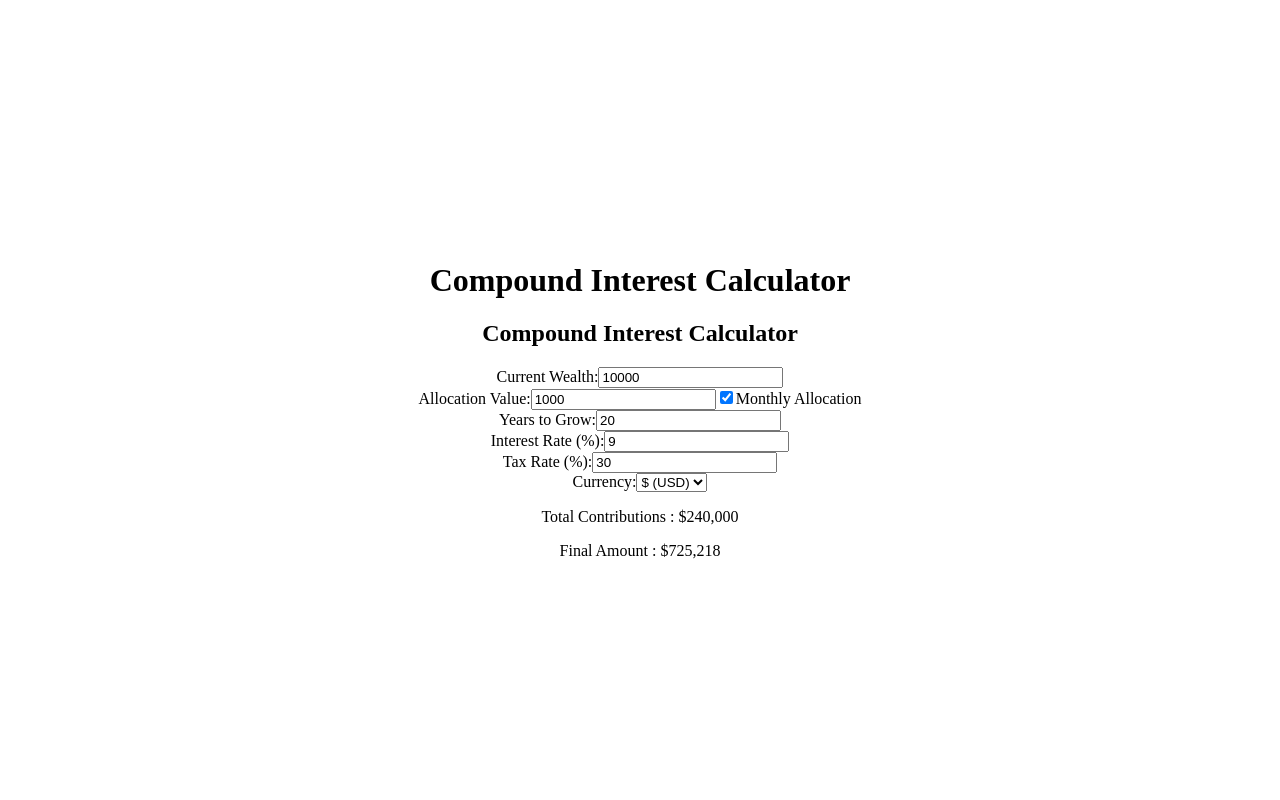
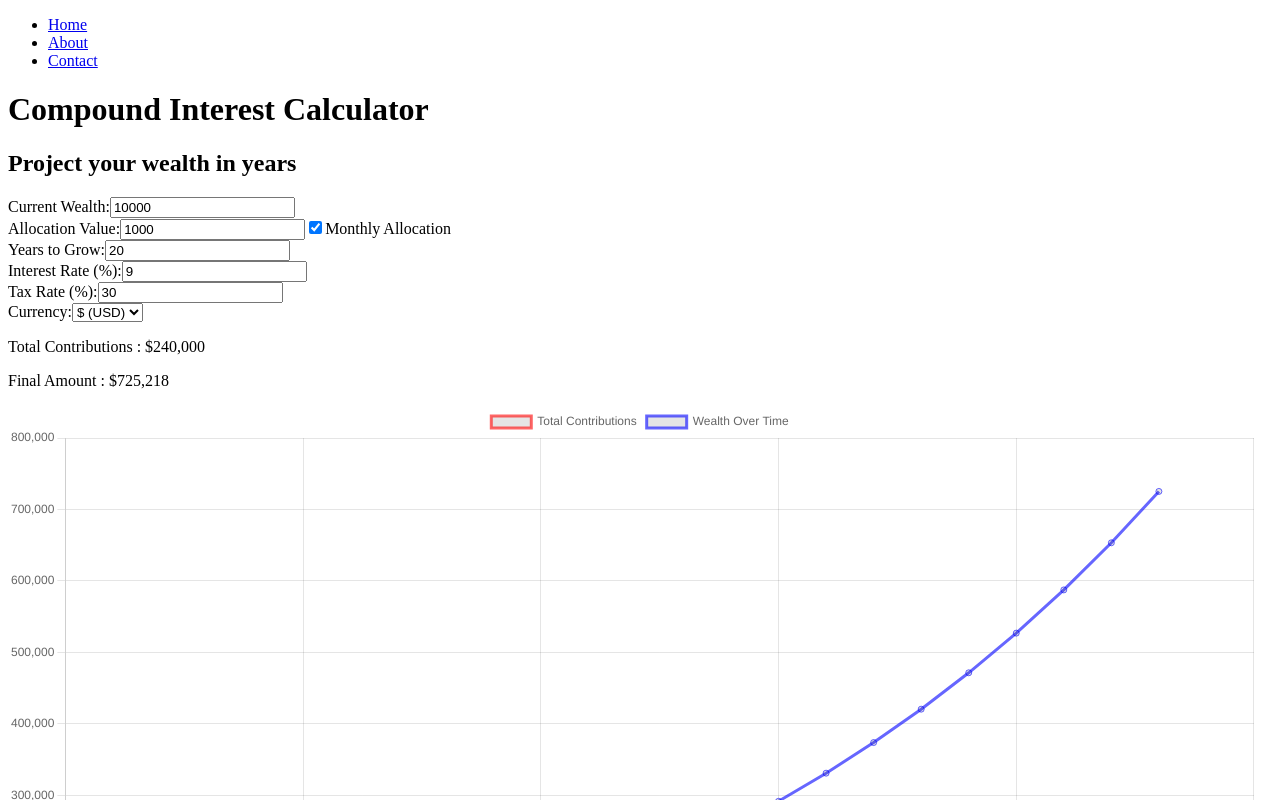
Before and after one commit to marionlouis1/interest-calculator, a Next.js app: page / in a window 1280 px wide. Shown: the top 800 px of the page. Built offline with nearby package versions, Linux system fonts and the light colour scheme.

Commit message:
functionning chart

```diff
--- a/components/calculator/calculator.js
+++ b/components/calculator/calculator.js
@@ -1,84 +1,160 @@
-import { useState } from 'react';
+import { useState, useEffect } from 'react';
+import WealthChart from './wealthChart'; // Assuming you have a WealthChart component
 
-const Calculator = () => {
-  const [currentWealth, setCurrentWealth] = useState(10000); // Initial current wealth
-  const [allocation, setAllocation] = useState(1000); // Initial allocation value
-  const [isMonthly, setIsMonthly] = useState(true); // Allocation frequency
-  const [yearsToGrow, setYearsToGrow] = useState(20); // Initial number of years
-  const [interestRate, setInterestRate] = useState(9); // Initial interest rate (as a percentage)
-  const [taxRate, setTaxRate] = useState(30); // Initial tax rate (as a percentage)
-  const [currency, setCurrency] = useState("$"); // Default currency
+function Calculator() {
+  const [currentWealth, setCurrentWealth] = useState(10000);
+  const [allocation, setAllocation] = useState(1000);
+  const [isMonthly, setIsMonthly] = useState(true);
+  const [yearsToGrow, setYearsToGrow] = useState(20);
+  const [interestRate, setInterestRate] = useState(9);
+  const [taxRate, setTaxRate] = useState(30);
+  const [currency, setCurrency] = useState("$");
+  const [chartData, setChartData] = useState(null);
 
   const formatCurrency = (amount, userCurrency) => {
     let cur = "USD";
     switch (userCurrency) {
-    case "€":
+      case "€":
         cur = "EUR";
         break;
-    case "£":
+      case "£":
         cur = "GBP";
         break;
-    case "$":
+      case "$":
         cur = "USD";
         break;
-    default:
+      default:
         cur = "USD";
         break;
     }
 
     const options = {
       style: 'currency',
-      currency: cur, // This is the selected currency symbol
-      maximumFractionDigits: 0, // Minimum number of decimal places
+      currency: cur,
+      maximumFractionDigits: 0,
     };
 
-    return amount.toLocaleString(undefined,options);
+    return amount.toLocaleString('en-US', options);
   };
 
-  // Calculate the final amount
   const calculateFinalAmount = () => {
     const frequency = isMonthly ? 12 : 1;
-    const growthRate = 1 + (interestRate / 100);
-    const totalContributions = allocation * yearsToGrow* frequency;
+    const growthRate = 1 + interestRate / 100;
+    const totalContributions = allocation * yearsToGrow * frequency;
 
     let wealth = currentWealth;
-    for (let year = 0; year < yearsToGrow; year++) {
-      wealth += allocation*frequency;
+    let date = new Date();
+    for (let year = date.getFullYear(); year < date.getFullYear()+ yearsToGrow; year++) {
+      wealth += allocation * frequency;
       wealth *= growthRate;
     }
 
-    // Calculate tax at the end
     const taxAmount = (wealth - currentWealth - totalContributions) * (taxRate / 100);
 
-    return [formatCurrency(wealth, currency), formatCurrency(totalContributions, currency)];
+    const formattedTotalContributions = formatCurrency(totalContributions, currency);
+    const formattedFinalAmount = formatCurrency(wealth, currency);
+
+    return [formattedFinalAmount, formattedTotalContributions];
   };
 
+
+
+  const calculateWealthOverTime = () => {
+    const frequency = isMonthly ? 12 : 1;
+    const growthRate = 1 + interestRate / 100;
+    const totalContributions = allocation * yearsToGrow * frequency;
+    const labels = [];
+    const contributionsData = [];
+    const wealthData = [];
+
+    let wealth = currentWealth;
+    let date = new Date();
+    for (let year = date.getFullYear(); year <= yearsToGrow+ date.getFullYear(); year++) {
+      let i=0;
+      labels.push(year);
+      contributionsData.push(currentWealth + (year-date.getFullYear())*allocation*frequency);
+      wealthData.push(wealth);
+      wealth += allocation * frequency;
+      wealth *= growthRate;
+      i+=1;
+    }
+
+    const chartData = {
+      labels: labels,
+      datasets: [
+        {
+          label: 'Total Contributions',
+          data: contributionsData,
+          fill: false,
+          borderColor: 'rgba(255, 0, 0, 0.6)',
+        },
+        {
+          label: 'Wealth Over Time',
+          data: wealthData,
+          fill: false,
+          borderColor: 'rgba(0, 0, 255, 0.6)',
+        },
+      ],
+    };
+
+    setChartData(chartData);
+  };
+
+  useEffect(() => {
+    calculateWealthOverTime();
+  }, [currentWealth, allocation, isMonthly, yearsToGrow, interestRate]);
+
   return (
+    <div className='toolContainer'>
     <div className="calculator">
-      <h2>Compound Interest Calculator</h2>
+      <h2>Project your wealth in years</h2>
       <div className="input-field">
         <label>Current Wealth:</label>
-        <input type="number" value={currentWealth} onChange={(e) => setCurrentWealth(parseFloat(e.target.value))} />
+        <input
+          type="number"
+          value={currentWealth}
+          onChange={(e) => setCurrentWealth(parseFloat(e.target.value))}
+        />
       </div>
       <div className="input-field">
         <label>Allocation Value:</label>
-        <input type="number" value={allocation} onChange={(e) => setAllocation(parseFloat(e.target.value))} />
+        <input
+          type="number"
+          value={allocation}
+          onChange={(e) => setAllocation(parseFloat(e.target.value))}
+        />
         <label>
-          <input type="checkbox" checked={isMonthly} onChange={() => setIsMonthly(!isMonthly)} />
+          <input
+            type="checkbox"
+            checked={isMonthly}
+            onChange={() => setIsMonthly(!isMonthly)}
+          />
           Monthly Allocation
         </label>
       </div>
       <div className="input-field">
         <label>Years to Grow:</label>
-        <input type="number" value={yearsToGrow} onChange={(e) => setYearsToGrow(parseInt(e.target.value))} />
+        <input
+          type="number"
+          value={yearsToGrow}
+          onChange={(e) => setYearsToGrow(parseInt(e.target.value))}
+        />
       </div>
       <div className="input-field">
         <label>Interest Rate (%):</label>
-        <input type="number" value={interestRate} onChange={(e) => setInterestRate(parseFloat(e.target.value))} />
+        <input
+          type="number"
+          value={interestRate}
+          onChange={(e) => setInterestRate(parseFloat(e.target.value))}
+        />
       </div>
       <div className="input-field">
         <label>Tax Rate (%):</label>
-        <input type="number" value={taxRate} onChange={(e) => setTaxRate(parseFloat(e.target.value))} />
+        <input
+          type="number"
+          value={taxRate}
+          onChange={(e) => setTaxRate(parseFloat(e.target.value))}
+        />
       </div>
       <div className="input-field">
         <label>Currency:</label>
@@ -92,8 +168,12 @@ const Calculator = () => {
         <p>Total Contributions : {calculateFinalAmount()[1]}</p>
         <p>Final Amount : {calculateFinalAmount()[0]}</p>
       </div>
+
+    </div>
+          {/* Conditionally render WealthChart, contains it's own div named 'chart'*/}
+          {chartData && <WealthChart data={chartData} />}
     </div>
   );
-};
+}
 
 export default Calculator;
--- /dev/null
+++ b/components/calculator/wealthChart.js
@@ -0,0 +1,28 @@
+import React from 'react';
+import { Line } from 'react-chartjs-2';
+import Chart from 'chart.js/auto';
+
+function WealthChart({ data }) {
+  if (!data || !data.labels) {
+    return <div>Loading...</div>; // or any placeholder or loading indicator
+  }
+
+  const options = {
+    scales: {
+      x: {
+        type: 'linear', // Ensure that the x-axis scale is set to 'linear'
+      },
+      y: {
+        beginAtZero: false,
+      },
+    },
+  };
+
+  return (
+    <div className="chart">
+      <Line data={data} options={options} />
+    </div>
+  );
+}
+
+export default WealthChart;
--- a/package.json
+++ b/package.json
@@ -9,11 +9,12 @@
     "lint": "next lint"
   },
   "dependencies": {
-    "chart.js": "^4.4.0",
+    "chart.js": "^4.1.1",
     "next": "13.5.6",
     "react": "^18",
     "react-chartjs-2": "^5.2.0",
-    "react-dom": "^18"
+    "react-dom": "^18",
+    "styled-components": "^6.1.0"
   },
   "devDependencies": {
     "eslint": "^8",
--- a/pages/index.js
+++ b/pages/index.js
@@ -1,38 +1,23 @@
 import Head from 'next/head';
 import Calculator from '../components/calculator/calculator';
+import Header from '../components/header';
 
-const Home = () => {
+export default function Home() {
+
   return (
-    <div className="container">
+    <>
       <Head>
         <title>Compound Interest Calculator</title>
         <meta name="description" content="Compound Interest Calculator" />
         <link rel="icon" href="/favicon.ico" />
       </Head>
-
+      <div>
+        <Header />
+      </div>
       <main>
         <h1>Compound Interest Calculator</h1>
-        <Calculator />
+          <Calculator />
       </main>
-
-      <style jsx>{`
-        .container {
-          display: flex;
-          justify-content: center;
-          align-items: center;
-          height: 100vh;
-        }
-
-        main {
-          text-align: center;
-        }
-
-        h1 {
-          font-size: 2rem;
-        }
-      `}</style>
-    </div>
+    </>
   );
-};
-
-export default Home;
+}
--- a/styles/globals.css
+++ b/styles/globals.css
@@ -0,0 +1,50 @@
+/* Header.css */
+header {
+    background-color: #333;
+    color: #fff;
+    padding: 20px 0;
+    margin-bottom: 30px;
+  }
+
+  nav ul {
+    list-style: none;
+    padding: 0;
+    display: flex;
+    justify-content: center;
+  }
+
+  nav li {
+    margin: 0 20px;
+  }
+
+  nav a {
+    text-decoration: none;
+    color: #fff;
+    font-weight: bold;
+    transition: color 0.3s;
+  }
+
+  nav a:hover {
+    color: #ff5733; /* Change this color for the hover effect */
+  }
+
+/* calculator.css */
+
+.tool-container {
+width:85%;
+display: flex;
+flex-direction: row;
+justify-content: space-between;
+margin: 0 auto;
+
+}
+
+.calculator {
+width:50%;
+
+}
+
+.chart{
+max-width: 50%;
+background-color: black;
+}
```
Also changed, not shown: 1 other file (tests, documents, lock files or other folders).
